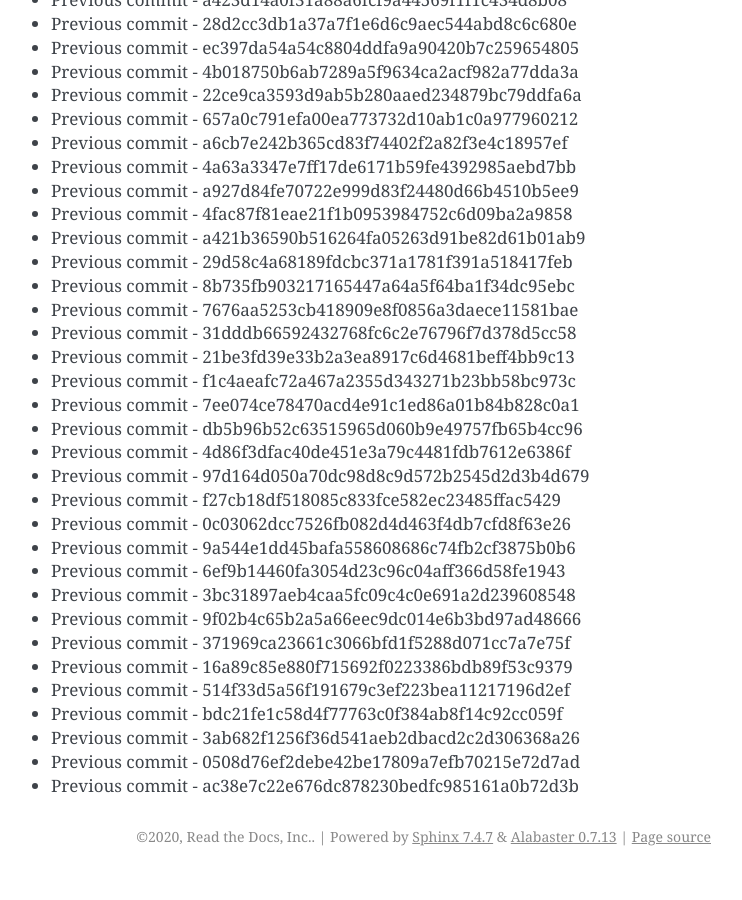
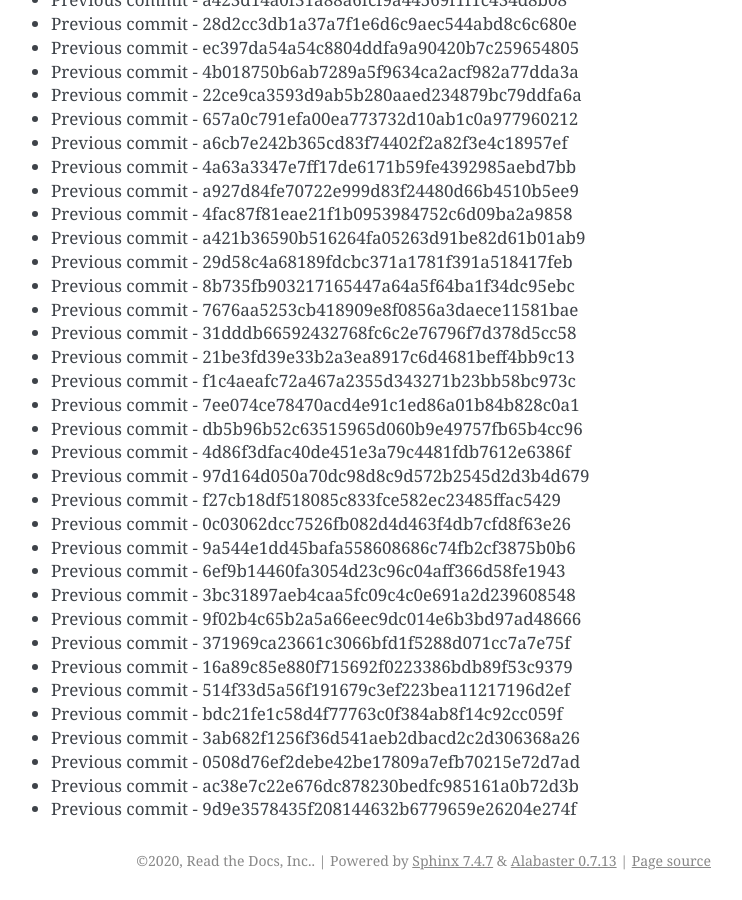
Before and after one commit to readthedocs/rtd-git-stresstest, a Sphinx documentation site: the page built from docs/updates.rst, in a window 1280 px wide and 900 px high, scrolled down 25285 px. Shown: the whole window, without its empty margins (399-1141 px from the left). Built offline with Sphinx 7.4.7, drawn with Linux system fonts in a browser that asks for light colours; before the commit the page ends 26161 px from its top, so only the background shows below that.

Commit message:
Generating commit from previous: 9d9e3578435f208144632b6779659e26204e274f

```diff
--- a/docs/updates.rst
+++ b/docs/updates.rst
@@ -1094,3 +1094,4 @@ It can be tested for any performance characteristics.
 * Previous commit - 3ab682f1256f36d541aeb2dbacd2c2d306368a26
 * Previous commit - 0508d76ef2debe42be17809a7efb70215e72d7ad
 * Previous commit - ac38e7c22e676dc878230bedfc985161a0b72d3b
+* Previous commit - 9d9e3578435f208144632b6779659e26204e274f
```
